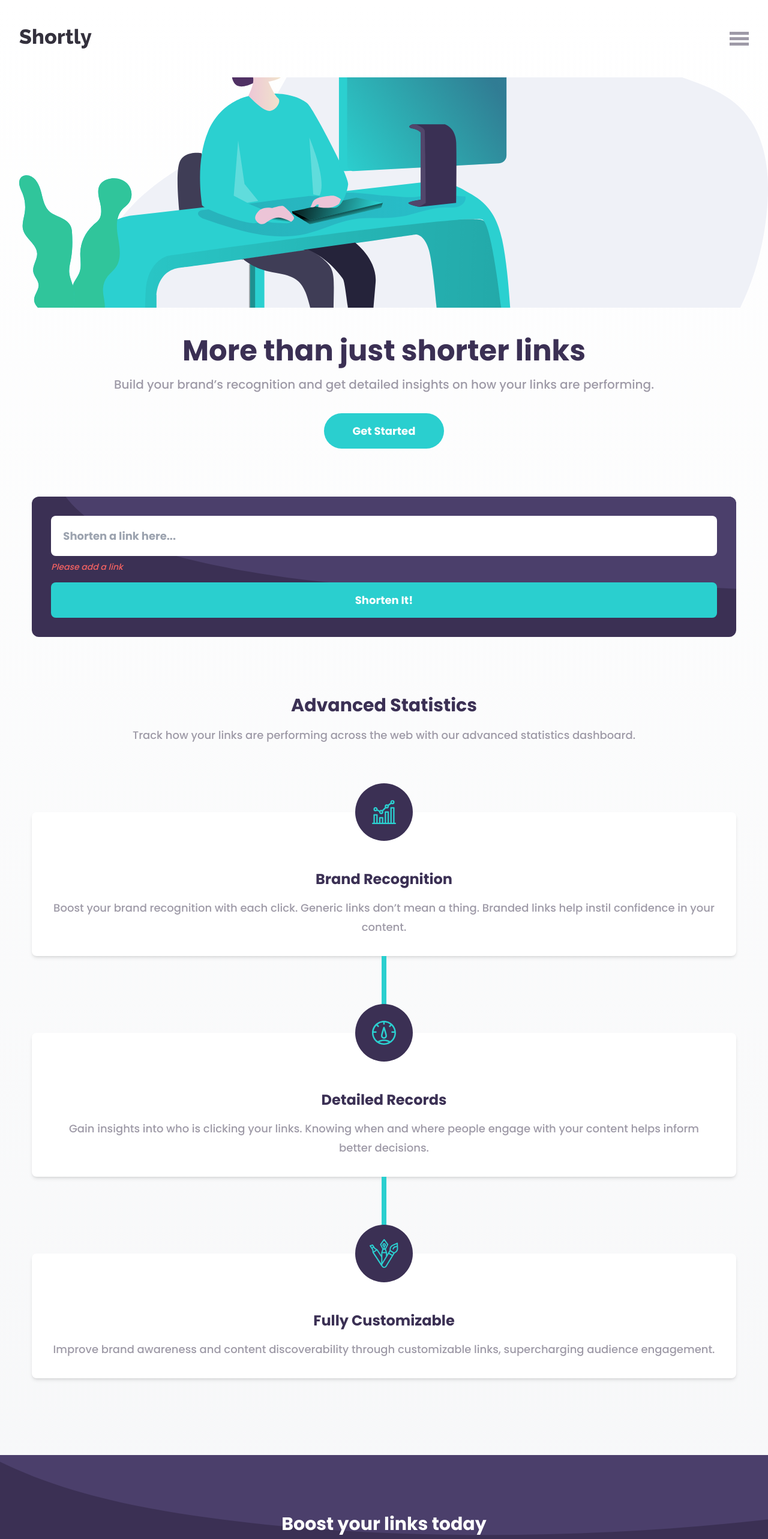
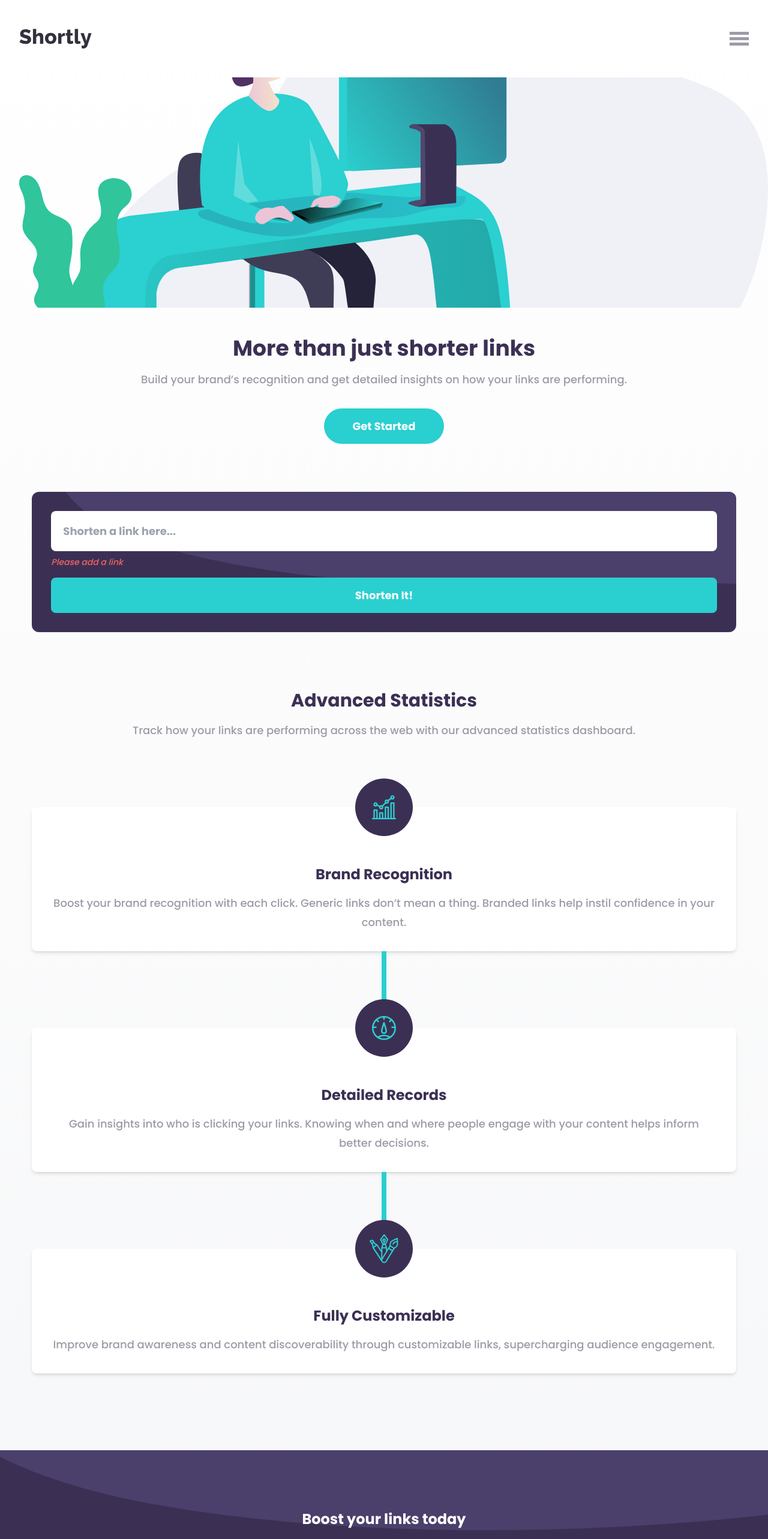
Before and after one commit to mkgwar/shortly-app, a React (Create React App) app: page / in a window 1280 px wide. Shown: the top 2566 px of the page at 60% size. Built offline with nearby package versions, Linux system fonts and the light colour scheme.

Commit message:
text size updated

```diff
--- a/src/App.js
+++ b/src/App.js
@@ -41,10 +41,10 @@ const Header = () => {
           className="h-full w-full object-cover object-left pointer-events-none"
         />
       </div>
-      <h1 className="font-black text-5xl text-center mt-12 text-Dark-Violet">
+      <h1 className="font-black text-4xl text-center mt-12 text-Dark-Violet">
         More than just shorter links
       </h1>
-      <p className="text-center text-xl w-4/5 mt-4 text-Grayish-Violet leading-8">
+      <p className="text-center text-lg w-4/5 mt-4 text-Grayish-Violet leading-8">
         Build your brand’s recognition and get detailed insights on how your
         links are performing.
       </p>
@@ -130,7 +130,7 @@ const Boost = () => {
         alt="boost"
         className="absolute h-full w-full pointer-events-none"
       />
-      <h1 className="z-10 text-3xl text-white font-black">
+      <h1 className="z-10 text-2xl text-white font-black">
         Boost your links today
       </h1>
       <button className="z-10 rounded-full mt-8">Get Started</button>
```
